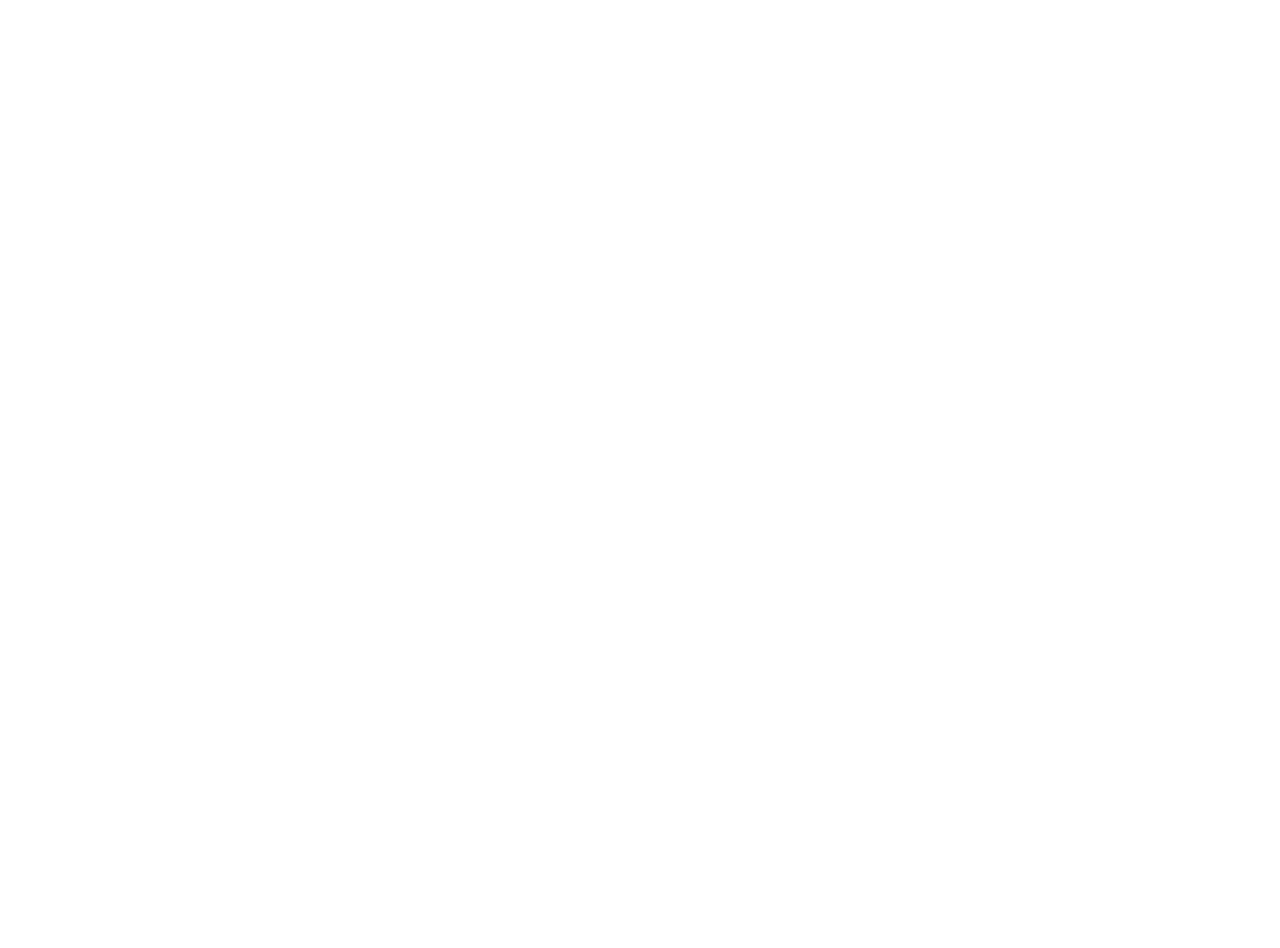
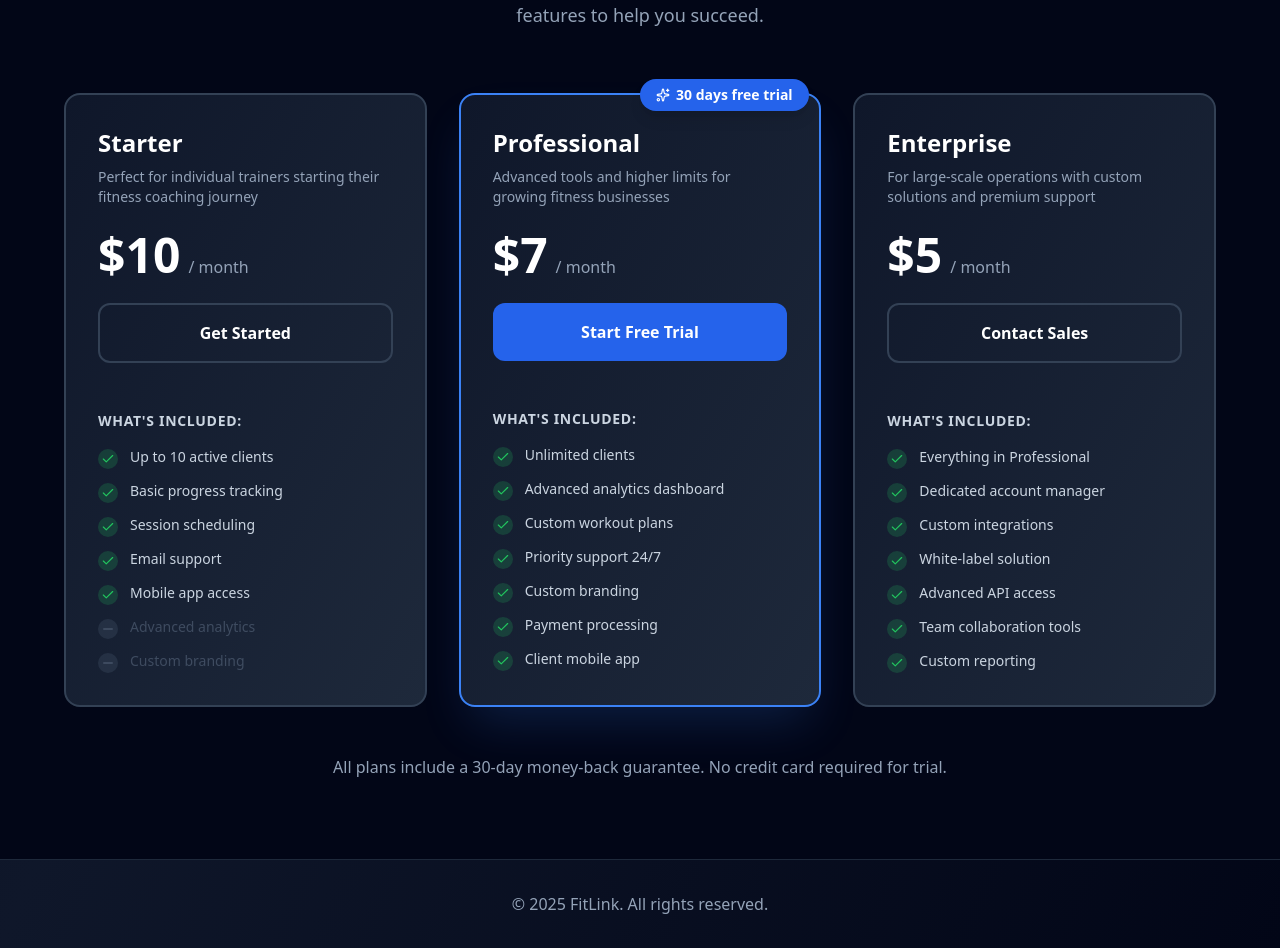
Before and after one commit to mdave94/FitLink, a React (Vite) app: page / in a window 1280 px wide. Shown: the part 2061-3009 px from the top of the page. Before the commit the page ends 1979 px from the top, so only its background shows below. Built offline with nearby package versions, Linux system fonts and the light colour scheme.

Commit message:
Add pricing section

```diff
--- a/src/pages/landingpage/LandingPage.tsx
+++ b/src/pages/landingpage/LandingPage.tsx
@@ -6,6 +6,7 @@
 import { FeatureCard } from "@/components/landingPageRelated/FeatureCard";
 import { HeroSection } from "./HeroSection";
 import { LandingNavigation } from "./LandingNavigation";
+import { PricingSection } from "./PricingSection";
 
 function App() {
   const navigate = useNavigate();
@@ -18,6 +19,7 @@
     <div className="min-h-screen w-full max-w-full overflow-x-hidden bg-gradient-to-br from-slate-950 via-slate-900 to-slate-950 text-white">
       {/* Navigation */}
       <LandingNavigation />
+
       {/* Hero Section */}
       <HeroSection />
 
@@ -139,7 +141,7 @@
           </button>
         </div>
       </section>
-
+      <PricingSection />
       {/* Footer */}
       <footer className="border-t border-slate-800 py-8 px-6">
         <div className="max-w-7xl mx-auto text-center text-slate-400">
--- /dev/null
+++ b/src/pages/landingpage/PricingSection.tsx
@@ -0,0 +1,218 @@
+import { Check, Sparkles } from "lucide-react";
+import { motion } from "framer-motion";
+
+export const PricingSection = () => {
+  const plans = [
+    {
+      name: "Starter",
+      price: "10",
+      period: "month",
+      description:
+        "Perfect for individual trainers starting their fitness coaching journey",
+      features: [
+        "Up to 10 active clients",
+        "Basic progress tracking",
+        "Session scheduling",
+        "Email support",
+        "Mobile app access",
+      ],
+      unavailable: ["Advanced analytics", "Custom branding"],
+      buttonText: "Get Started",
+      buttonStyle:
+        "border-2 border-slate-700 hover:border-slate-600 bg-transparent",
+      popular: false,
+    },
+    {
+      name: "Professional",
+      price: "7",
+      period: "month",
+      description:
+        "Advanced tools and higher limits for growing fitness businesses",
+      features: [
+        "Unlimited clients",
+        "Advanced analytics dashboard",
+        "Custom workout plans",
+        "Priority support 24/7",
+        "Custom branding",
+        "Payment processing",
+        "Client mobile app",
+      ],
+      unavailable: [],
+      buttonText: "Start Free Trial",
+      buttonStyle: "bg-blue-600 hover:bg-blue-700",
+      popular: true,
+      badge: "30 days free trial",
+    },
+    {
+      name: "Enterprise",
+      price: "5",
+      period: "month",
+      description:
+        "For large-scale operations with custom solutions and premium support",
+      features: [
+        "Everything in Professional",
+        "Dedicated account manager",
+        "Custom integrations",
+        "White-label solution",
+        "Advanced API access",
+        "Team collaboration tools",
+        "Custom reporting",
+      ],
+      unavailable: [],
+      buttonText: "Contact Sales",
+      buttonStyle:
+        "border-2 border-slate-700 hover:border-slate-600 bg-transparent",
+      popular: false,
+    },
+  ];
+
+  const containerVariants = {
+    hidden: { opacity: 0 },
+    visible: {
+      opacity: 1,
+      transition: {
+        staggerChildren: 0.15,
+      },
+    },
+  };
+
+  const cardVariants = {
+    hidden: { opacity: 0, y: 30 },
+    visible: {
+      opacity: 1,
+      y: 0,
+      transition: {
+        duration: 0.5,
+      },
+    },
+  };
+
+  return (
+    <section id="pricing" className="py-20 px-6 bg-slate-950">
+      <div className="max-w-7xl mx-auto">
+        <motion.div
+          initial={{ opacity: 0, y: 20 }}
+          whileInView={{ opacity: 1, y: 0 }}
+          viewport={{ once: true }}
+          transition={{ duration: 0.6 }}
+          className="text-center space-y-4 mb-16"
+        >
+          <h2 className="text-4xl md:text-5xl font-bold text-white">
+            Choose Your Plan
+          </h2>
+          <p className="text-slate-400 text-lg max-w-2xl mx-auto">
+            Select the perfect plan for your fitness coaching business. All
+            plans include core features to help you succeed.
+          </p>
+        </motion.div>
+
+        <motion.div
+          variants={containerVariants}
+          initial="hidden"
+          whileInView="visible"
+          viewport={{ once: true }}
+          className="grid md:grid-cols-3 gap-8 max-w-6xl mx-auto"
+        >
+          {plans.map((plan) => (
+            <motion.div
+              key={plan.name}
+              variants={cardVariants}
+              whileHover={{ y: -8, transition: { duration: 0.2 } }}
+              className={`relative bg-gradient-to-br from-slate-900 to-slate-800 rounded-2xl p-8 border-2 transition-all ${
+                plan.popular
+                  ? "border-blue-500 shadow-2xl shadow-blue-500/20"
+                  : "border-slate-700 hover:border-slate-600"
+              }`}
+            >
+              {plan.popular && (
+                <motion.div
+                  initial={{ opacity: 0, scale: 0.8 }}
+                  animate={{ opacity: 1, scale: 1 }}
+                  transition={{ delay: 0.5 }}
+                  className="absolute -top-4 left-1/2 transform -translate-x-1/2"
+                >
+                  <div className="bg-blue-600 text-white px-4 py-1.5 rounded-full text-sm font-semibold flex items-center gap-1.5 shadow-lg">
+                    <Sparkles size={14} />
+                    {plan.badge}
+                  </div>
+                </motion.div>
+              )}
+
+              <div className="space-y-6">
+                <div>
+                  <h3 className="text-2xl font-bold text-white mb-2">
+                    {plan.name}
+                  </h3>
+                  <p className="text-slate-400 text-sm">{plan.description}</p>
+                </div>
+
+                <div className="flex items-baseline gap-2">
+                  <span className="text-5xl font-bold text-white">
+                    ${plan.price}
+                  </span>
+                  <span className="text-slate-400">/ {plan.period}</span>
+                </div>
+
+                <motion.button
+                  whileHover={{ scale: 1.02 }}
+                  whileTap={{ scale: 0.98 }}
+                  className={`w-full py-4 px-6 rounded-xl font-semibold text-white transition-colors ${plan.buttonStyle}`}
+                >
+                  {plan.buttonText}
+                </motion.button>
+
+                <div className="pt-6 space-y-4">
+                  <div className="text-sm font-semibold text-slate-300 uppercase tracking-wider">
+                    What's Included:
+                  </div>
+                  <ul className="space-y-3">
+                    {plan.features.map((feature) => (
+                      <li key={feature} className="flex items-start gap-3">
+                        <div className="mt-0.5 flex-shrink-0">
+                          <div className="w-5 h-5 rounded-full bg-green-500/20 flex items-center justify-center">
+                            <Check size={14} className="text-green-500" />
+                          </div>
+                        </div>
+                        <span className="text-slate-300 text-sm">
+                          {feature}
+                        </span>
+                      </li>
+                    ))}
+                    {plan.unavailable.map((feature) => (
+                      <li
+                        key={feature}
+                        className="flex items-start gap-3 opacity-50"
+                      >
+                        <div className="mt-0.5 flex-shrink-0">
+                          <div className="w-5 h-5 rounded-full bg-slate-700 flex items-center justify-center">
+                            <div className="w-2.5 h-0.5 bg-slate-500 rounded"></div>
+                          </div>
+                        </div>
+                        <span className="text-slate-500 text-sm">
+                          {feature}
+                        </span>
+                      </li>
+                    ))}
+                  </ul>
+                </div>
+              </div>
+            </motion.div>
+          ))}
+        </motion.div>
+
+        <motion.div
+          initial={{ opacity: 0 }}
+          whileInView={{ opacity: 1 }}
+          viewport={{ once: true }}
+          transition={{ delay: 0.8 }}
+          className="text-center mt-12"
+        >
+          <p className="text-slate-400">
+            All plans include a 30-day money-back guarantee. No credit card
+            required for trial.
+          </p>
+        </motion.div>
+      </div>
+    </section>
+  );
+};
```
